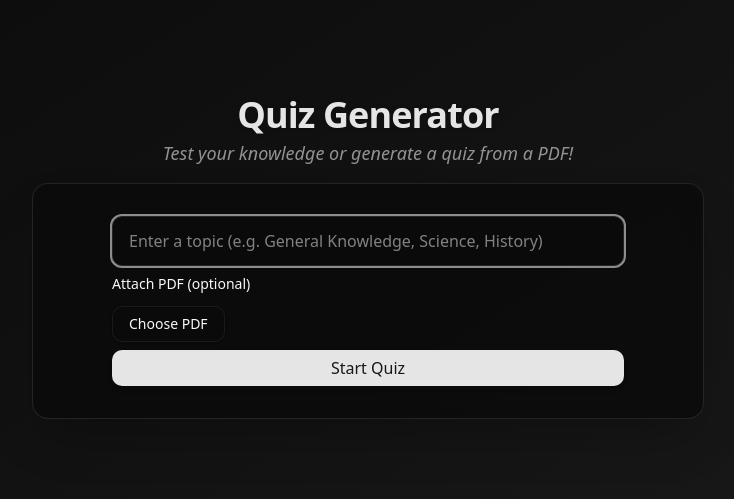
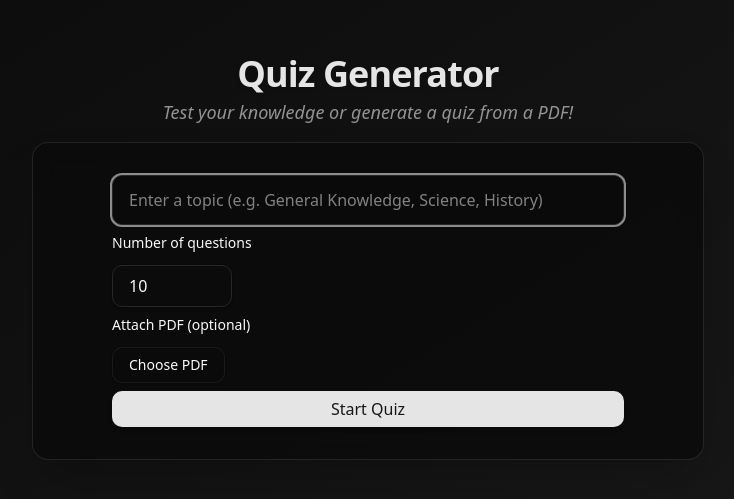
Before and after one commit to amaantheone/ace-it-ai, a Next.js app: page /quiz in a window 1280 px wide. Shown: the part 143-642 px from the top of the page, without its empty margins (272-1006 px from the left). Built offline with nearby package versions, Linux system fonts and the light colour scheme.

Commit message:
feat(quiz): add selection of number of questions with maximum being 25

```diff
--- a/src/app/api/quiz/route.ts
+++ b/src/app/api/quiz/route.ts
@@ -40,11 +40,13 @@ export async function POST(req: Request) {
     let topic = "General Knowledge";
     let pdfText = "";
     let context = "";
+    let count = 10;
     // Check if the request is multipart (PDF upload)
     const contentType = req.headers.get("content-type") || "";
     if (contentType.startsWith("multipart/form-data")) {
       const formData = await req.formData();
       topic = formData.get("topic")?.toString() || topic;
+      count = Math.max(10, Math.min(25, Number(formData.get("count")) || 10));
       const pdfFile = formData.get("pdf");
       if (pdfFile && typeof pdfFile === "object" && "arrayBuffer" in pdfFile) {
         const buffer = Buffer.from(await pdfFile.arrayBuffer());
@@ -55,6 +57,7 @@ export async function POST(req: Request) {
       // JSON body
       const body = await req.json();
       topic = body.topic || topic;
+      count = Math.max(10, Math.min(25, Number(body.count) || 10));
       if (body.pdfText) {
         context = body.pdfText.slice(0, 8000);
       }
@@ -63,12 +66,12 @@ export async function POST(req: Request) {
     const stream = new ReadableStream({
       async start(controller) {
         try {
-          // Step 1: Generate 10 diverse subtopics
+          // Step 1: Generate N diverse subtopics
           const subtopicPrompt = context
             ? `Topic: ${topic}\nContext: ${context}`
             : `Topic: ${topic}`;
           const subtopicRes = await llm.invoke([
-            ["system", SUBTOPIC_SYSTEM_MESSAGE],
+            ["system", SUBTOPIC_SYSTEM_MESSAGE.replace("10", String(count))],
             ["human", subtopicPrompt],
           ]);
           let subtopics: string[] = [];
@@ -86,18 +89,19 @@ export async function POST(req: Request) {
             controller.close();
             return;
           }
-          if (!Array.isArray(subtopics) || subtopics.length !== 10) {
+          if (!Array.isArray(subtopics) || subtopics.length < count) {
             controller.enqueue(
               encoder.encode(
-                JSON.stringify({ error: "Failed to generate 10 subtopics." }) +
-                  "\n"
+                JSON.stringify({
+                  error: `Failed to generate ${count} subtopics.`,
+                }) + "\n"
               )
             );
             controller.close();
             return;
           }
           // Step 2: For each subtopic, generate and stream a quiz question
-          for (const subtopic of subtopics) {
+          for (const subtopic of subtopics.slice(0, count)) {
             const questionPrompt = context
               ? `Subtopic: ${subtopic}\nContext: ${context}`
               : `Subtopic: ${subtopic}`;
@@ -129,8 +133,6 @@ export async function POST(req: Request) {
             controller.enqueue(
               encoder.encode(JSON.stringify({ question: questionObj }) + "\n")
             );
-            // Optionally, add a small delay to simulate streaming
-            // await new Promise((res) => setTimeout(res, 100));
           }
           controller.close();
         } catch {
--- a/src/app/quiz/page.tsx
+++ b/src/app/quiz/page.tsx
@@ -25,6 +25,7 @@ export default function QuizPage() {
   const [topic, setTopic] = useState("");
   const [quizStarted, setQuizStarted] = useState(false);
   const [pdfFile, setPdfFile] = useState<File | null>(null);
+  const [count, setCount] = useState(10);
   const inputRef = useRef<HTMLInputElement>(null);
 
   useEffect(() => {
@@ -40,6 +41,7 @@ export default function QuizPage() {
       if (pdfFile) {
         const formData = new FormData();
         formData.append("topic", topic);
+        formData.append("count", String(count));
         formData.append("pdf", pdfFile);
         res = await fetch("/api/quiz", {
           method: "POST",
@@ -49,15 +51,15 @@ export default function QuizPage() {
         res = await fetch("/api/quiz", {
           method: "POST",
           headers: { "Content-Type": "application/json" },
-          body: JSON.stringify({ topic }),
+          body: JSON.stringify({ topic, count }),
         });
       }
       if (!res.body) throw new Error("No response body");
       const reader = res.body.getReader();
       const decoder = new TextDecoder();
       let buffer = "";
-      setUserAnswers(Array(10).fill(""));
-      setAnswered(Array(10).fill(false));
+      setUserAnswers(Array(count).fill(""));
+      setAnswered(Array(count).fill(false));
       while (true) {
         const { value, done } = await reader.read();
         if (done) break;
@@ -100,7 +102,7 @@ export default function QuizPage() {
       setError("Failed to load quiz.");
       setLoading(false);
     });
-  }, [quizStarted, topic, pdfFile]);
+  }, [quizStarted, topic, pdfFile, count]);
 
   const handleSelect = (option: string) => {
     if (answered[current]) return;
@@ -157,6 +159,17 @@ export default function QuizPage() {
                 required
                 autoFocus
               />
+              <div className="w-full max-w-lg flex flex-col gap-2">
+                <label className="block text-sm font-medium text-foreground mb-1">Number of questions</label>
+                <input
+                  type="number"
+                  min={10}
+                  max={25}
+                  value={count}
+                  onChange={e => setCount(Math.max(10, Math.min(25, Number(e.target.value))))}
+                  className="border border-muted rounded-lg px-4 py-2 w-full max-w-[120px] text-base shadow-sm"
+                />
+              </div>
               <div className="w-full max-w-lg flex flex-col gap-2">
                 <label className="block text-sm font-medium text-foreground mb-1">Attach PDF (optional)</label>
                 <div className="flex items-center gap-2">
```
